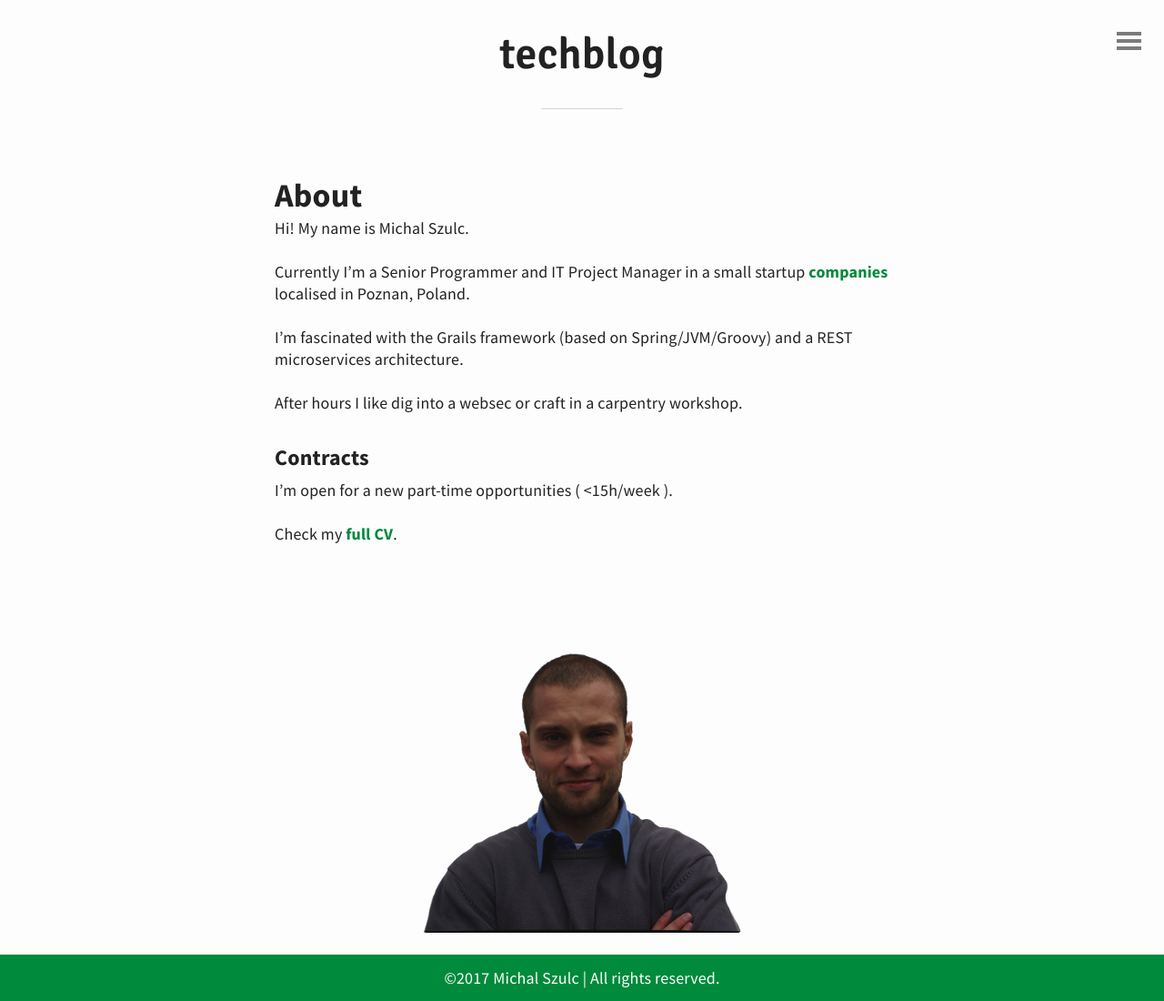
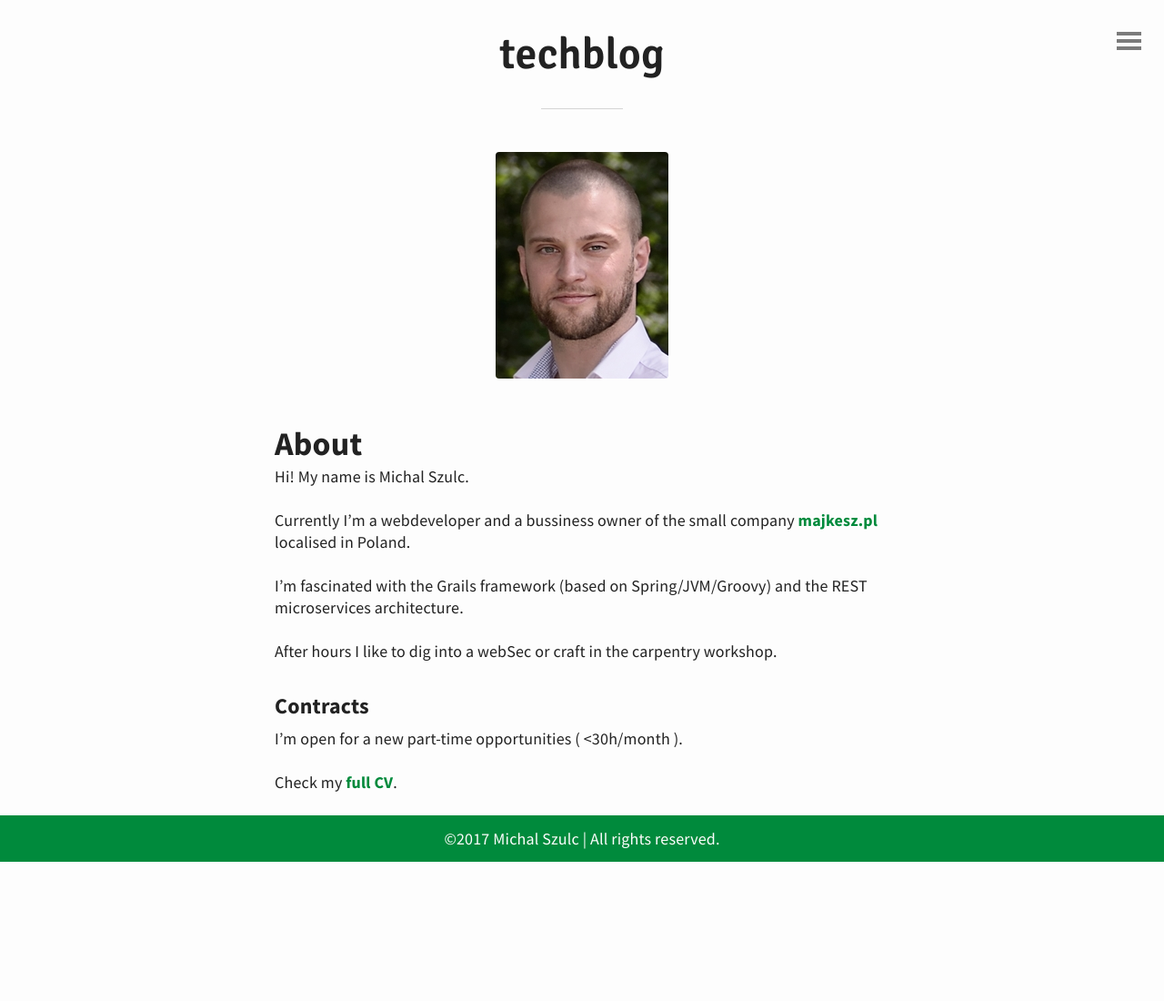
Before and after one commit to majkelo/majkelo.github.io, a Jekyll site: the page built from about.md, in a window 1280 px wide. Shown: the whole page at 91% size. Built offline with Jekyll 4.4.1, drawn with Linux system fonts in a browser that asks for light colours; after the commit the page ends 947 px from its top, so only the background shows below that.

Commit message:
Updated info about me + incremented blog version

```diff
--- a/_config.yml
+++ b/_config.yml
@@ -28,7 +28,7 @@ defaults:
       layout: "post"
 
 # Custom variables
-version: "1.0.1"
+version: "1.0.2"
 
 # Options
 custom_header: false
--- a/about.md
+++ b/about.md
@@ -2,17 +2,18 @@
 layout: page
 title: About me
 ---
+![Michal Szulc](img/michal_szulc_head.png "Michal Szulc")
+
 ## About
 Hi! My name is Michal Szulc.
 
-Currently I'm a Senior Programmer and IT Project Manager in a small startup [com](http://ventocg.eu/)[pan](http://murallo.com/strona-glowna/)[ies](http://estatica.pl/) localised in Poznan, Poland.
+Currently I'm a webdeveloper and a bussiness owner of the small company [majkesz.pl](https://majkesz.pl/) localised in Poland.
 
-I'm fascinated with the Grails framework (based on Spring/JVM/Groovy) and a REST microservices architecture.
+I'm fascinated with the Grails framework (based on Spring/JVM/Groovy) and the REST microservices architecture.
 
-After hours I like dig into a websec or craft in a carpentry workshop.
+After hours I like to dig into a webSec or craft in the carpentry workshop.
 
 ### Contracts
-I'm open for a new part-time opportunities ( <15h/week ).
+I'm open for a new part-time opportunities ( <30h/month ).
 
 Check my [full CV](https://www.linkedin.com/in/michał-szulc-12769111a).
-![Michal Szulc](img/michal_szulc.png "Michal Szulc")
```
Also changed, not shown: img/michal_szulc_head.png (added).
